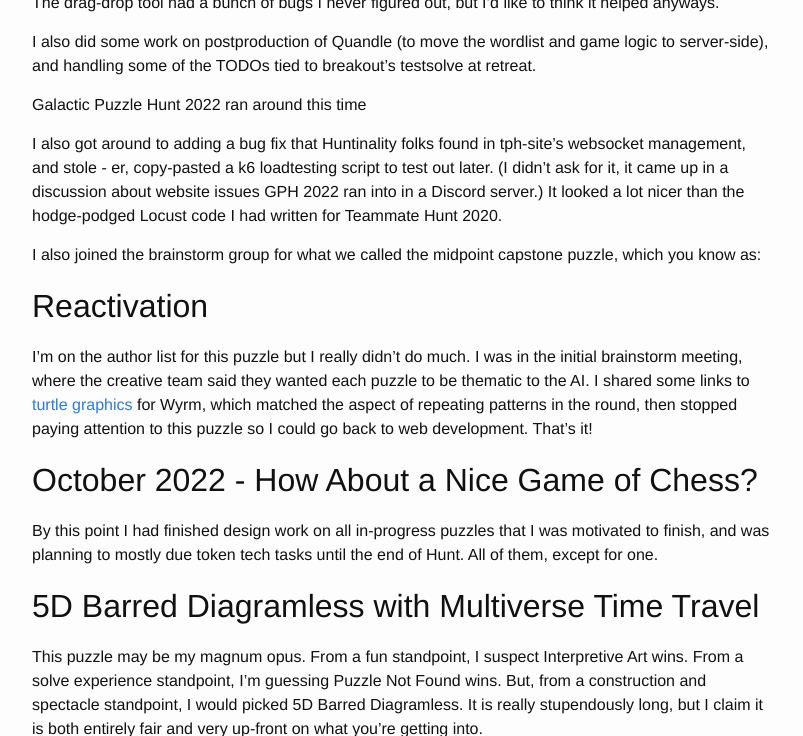
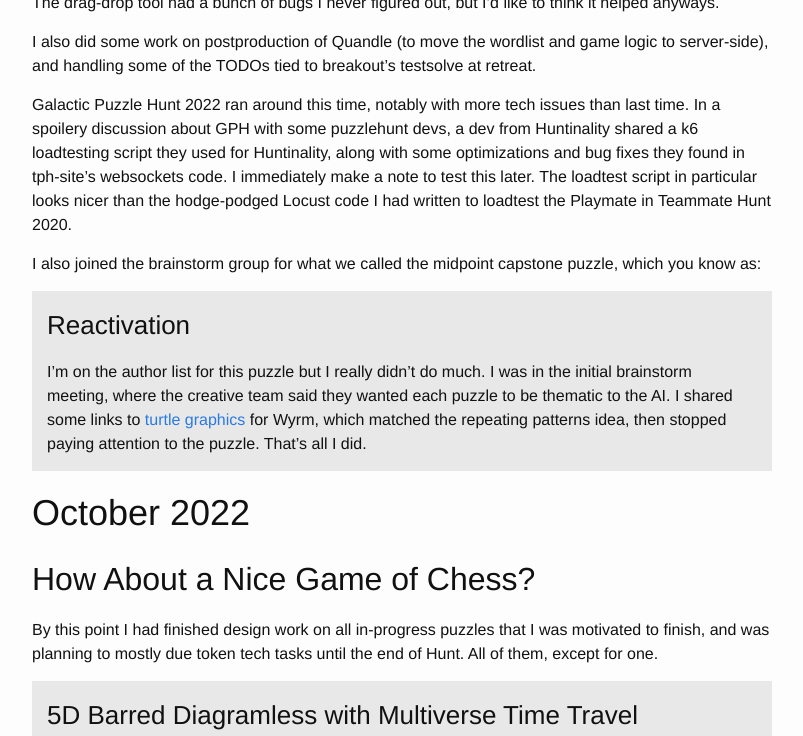
Before and after one commit to alexirpan/alexirpan.github.io, a Jekyll site: the page built from _posts/2023-02-06-mh-2023.markdown, in a window 1280 px wide and 900 px high, scrolled down 54889 px, cut to the strip 164-900 px from the top of the window. Shown: the whole strip, without its empty margins (238-1041 px from the left). Built offline with Jekyll 4.4.1, drawn with Linux system fonts in a browser that asks for light colours; nearby versions of some CDN libraries; formulas are drawn with MathJax 3.

Commit message:
More revisions

```diff
--- a/_posts/2023-02-06-mh-2023.markdown
+++ b/_posts/2023-02-06-mh-2023.markdown
@@ -2143,36 +2143,35 @@
 I also did some work on postproduction of Quandle (to move the wordlist and game logic to
 server-side), and handling some of the TODOs tied to breakout's testsolve at retreat.
 
-Galactic Puzzle Hunt 2022 ran around this time
-
-I also got around
-to adding a bug fix that Huntinality folks found in tph-site's websocket management, and stole - er, copy-pasted
-a k6 loadtesting script to test out later. (I didn't ask for it, it came up in
-a discussion about website issues GPH 2022 ran into in a Discord server.) It looked a lot
-nicer than the hodge-podged Locust code I had written for Teammate Hunt 2020.
+Galactic Puzzle Hunt 2022 ran around this time, notably with more tech issues than last time.
+In a spoilery discussion about GPH with some puzzlehunt devs, a dev from Huntinality shared
+a k6 loadtesting script they used for Huntinality, along with some optimizations
+and bug fixes they found in tph-site's websockets code. I immediately make a note to test this
+later. The loadtest script in particular looks nicer than the hodge-podged Locust code I had
+written to loadtest the Playmate in Teammate Hunt 2020.
 
 I also joined the brainstorm group for what we called the midpoint capstone puzzle, which you know as:
 
-Reactivation
--------------------------------------------------------------------------------------
+<div class="shaded" markdown="1">
+### Reactivation
 
 I'm on the author list for this puzzle but I really didn't do much. I was in the initial brainstorm
 meeting, where the creative team said they wanted each puzzle to be thematic to the AI. I shared some
 links to [turtle graphics](https://en.wikipedia.org/wiki/Turtle_graphics) for Wyrm, which matched
-the aspect of repeating patterns in the round, then stopped paying attention to this puzzle so I could
-go back to web development. That's it!
-
-
-
-October 2022 - How About a Nice Game of Chess?
---------------------------------------------------------------------------------------------
+the repeating patterns idea, then stopped paying attention to the puzzle. That's all I did.
+</div>
+
+
+
+# October 2022
+
+## How About a Nice Game of Chess?
 
 By this point I had finished design work on all in-progress puzzles that I was motivated to
 finish, and was planning to mostly due token tech tasks until the end of Hunt. All of them, except for one.
 
-
-5D Barred Diagramless with Multiverse Time Travel
------------------------------------------------------
+<div class="shaded" markdown="1">
+### 5D Barred Diagramless with Multiverse Time Travel
 
 This puzzle may be my magnum opus. From a fun standpoint, I suspect Interpretive Art wins.
 From a solve experience standpoint, I'm guessing Puzzle Not Found wins. But, from a
@@ -2427,9 +2426,7 @@
 relied on a discovered mate to make the endgame extraction flow smoother.
 As a standalone puzzle I believe it is better without a hint in the examples, but in the context of Hunt,
 including it would have given most of the Eureka moment while making it less likely teams got stuck at the end.
-
-\* \* \*
-{: .centered }
+</div>
 
 
 November 2022 - AH YES, WEBSITES ARE A THING
```
